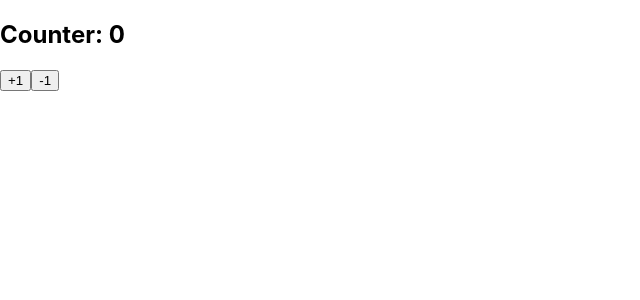
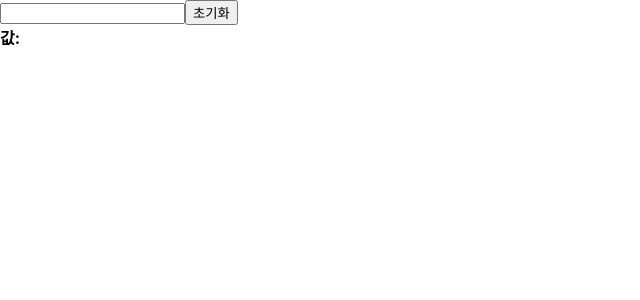
Before and after one commit to Chaemin-L/React_study, a React (Create React App) app in the folder begin-react/: page / in a window 1280 px wide. Shown: the top 300 px of the page, without its empty margins (0-640 px from the left). Built offline with nearby package versions, Linux system fonts and the light colour scheme.

Commit message:
1.8 Single input study

```diff
--- a/begin-react/src/App_2.js
+++ b/begin-react/src/App_2.js
@@ -1,10 +1,11 @@
 import React from 'react';
-import Counter from './Counter'
+//import Counter from './Counter'
+import InputSample from './InputSample'
 
 function App() {
     return (
         <div>
-            <Counter />
+            <InputSample />
         </div>
     );
 }
--- /dev/null
+++ b/begin-react/src/InputSample.js
@@ -0,0 +1,25 @@
+import React, {useState} from 'react';
+
+function InputSample() {
+    const [text, setText] = useState('');
+
+    const onChange = (e) => {
+        setText(e.target.value);
+    }
+
+    const onReset = () => {
+        setText('');
+    }
+
+    return (
+        <div>
+            <input onChange={onChange} value={text} />
+            <button onClick={onReset}> 초기화 </button>
+            <div>
+                <b>값: { text }</b>
+            </div>
+        </div>
+    );
+}
+
+export default InputSample;
```
